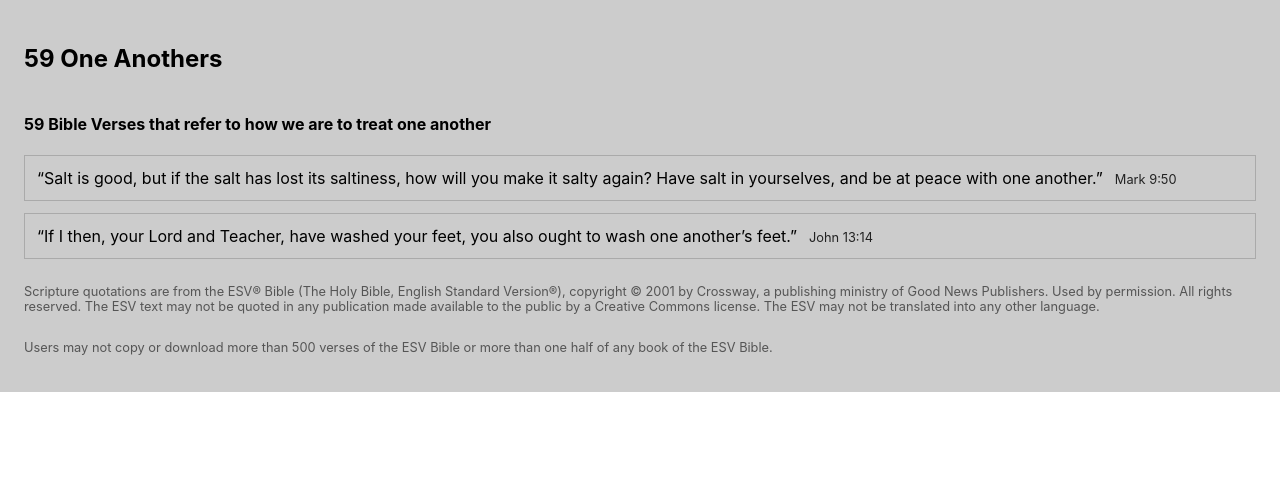
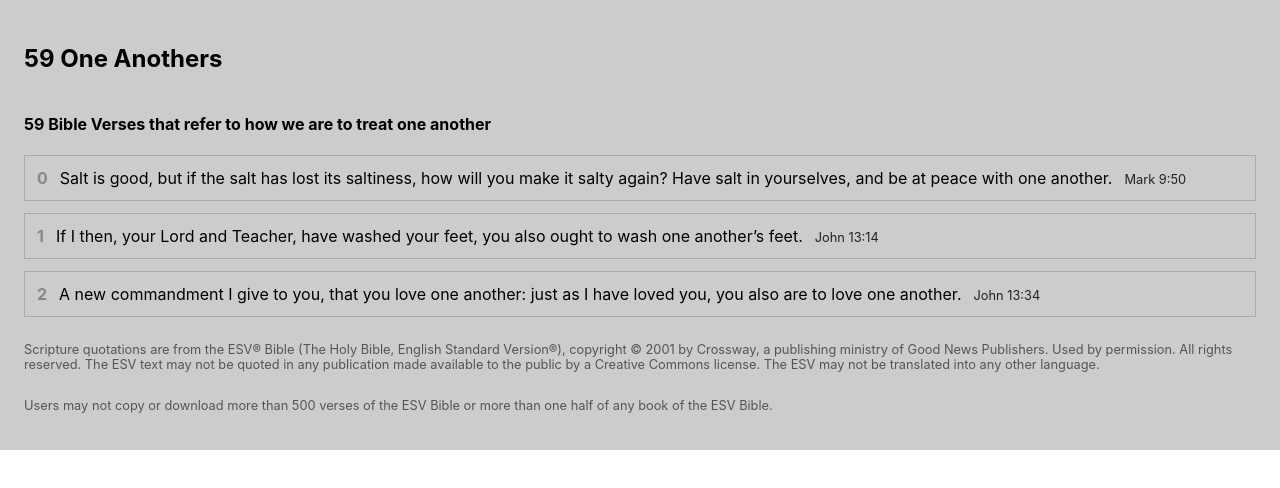
Before and after one commit to mattam/59oneanothers, a React (Create React App) app: page / in a window 1280 px wide. Shown: the top 488 px of the page. Built offline with nearby package versions, Linux system fonts and the light colour scheme.

Commit message:
Adjusting the highlights on mouseover hover with Eric's code

```diff
--- a/src/App.css
+++ b/src/App.css
@@ -9,11 +9,23 @@
   border: 1px solid #aaa;
   padding: 12px;
   margin-bottom: 12px;
+  cursor: pointer;
+}
+
+.verseObj:hover .oneAnother {
+    background-color: rgb(236, 236, 236);
+}
+
+.number {
+  font-weight: bold;
+  padding-right: 12px;
+  color: #888;
 }
 
 .verses {
 
 }
+
 
 .reference {
   padding-left: 12px;
--- a/src/App.js
+++ b/src/App.js
@@ -3,11 +3,24 @@ import "./App.css";
 
 import verses from './data/verses.json';
 
+const renderVerse = (verse) => {
+  const splitVerse = verse.split("one another");
+  const fragments = [];
+  splitVerse.forEach((verseFragment, i) => {
+    if (i !==0) {
+      fragments.push(<span className="oneAnother">one another</span>)
+    }
+    fragments.push(verseFragment);
+  })
+  return <>{fragments}</>;
+}
+
 const renderVerses = () => {
   return verses.map(
       (verseObj, index) =>
         <div className="verseObj" key={index}>
-          <span className="verses">&ldquo;{verseObj.verses}&rdquo;</span>
+          <span className="number">{index}</span>
+          <span className="verses">{renderVerse(verseObj.verses)}</span>
           <span className="reference">{verseObj.reference}</span>
         </div>
     );
--- a/src/data/verses.json
+++ b/src/data/verses.json
@@ -6,5 +6,9 @@
     {
         "verses": "If I then, your Lord and Teacher, have washed your feet, you also ought to wash one another’s feet.",
         "reference": "John 13:14"
+    },
+    {
+        "verses": "A new commandment I give to you, that you love one another: just as I have loved you, you also are to love one another.",
+        "reference": "John 13:34"
     }
 ]
```
